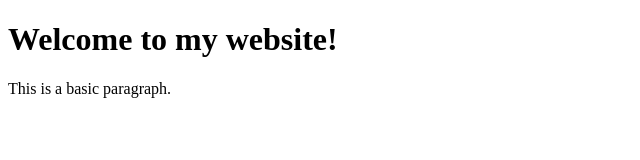
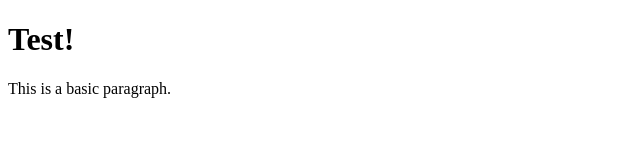
Before and after one commit to krp3m/INFS2400, a plain HTML site: page index.html in a window 1280 px wide. Shown: the whole page, without its empty margins (0-640 px from the left). Drawn offline with Linux system fonts and the light colour scheme.

Commit message:
10/28 test

```diff
--- a/index.html
+++ b/index.html
@@ -6,7 +6,7 @@
     <title>Page Title</title>
 </head>
 <body>
-    <h1>Welcome to my website!</h1>
+    <h1>Test!</h1>
     <p>This is a basic paragraph.</p>
 </body>
 </html>
```
